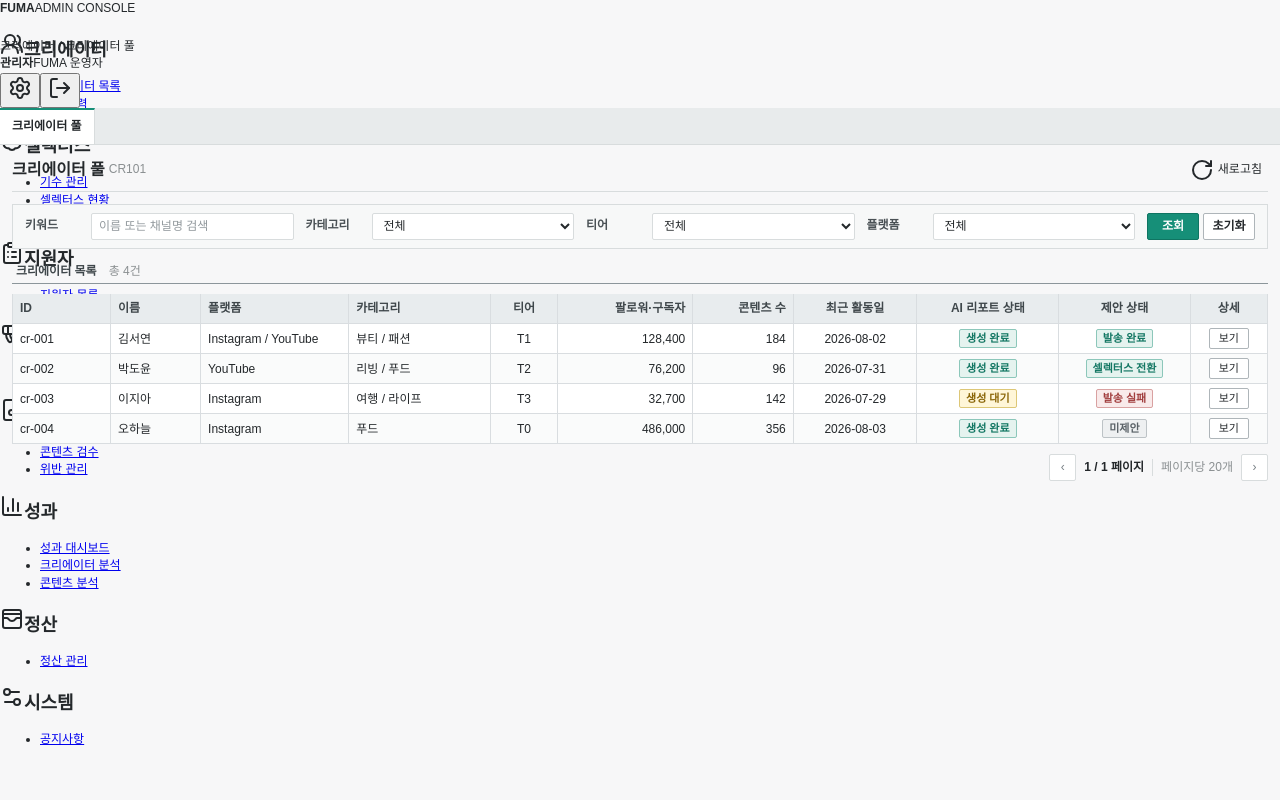
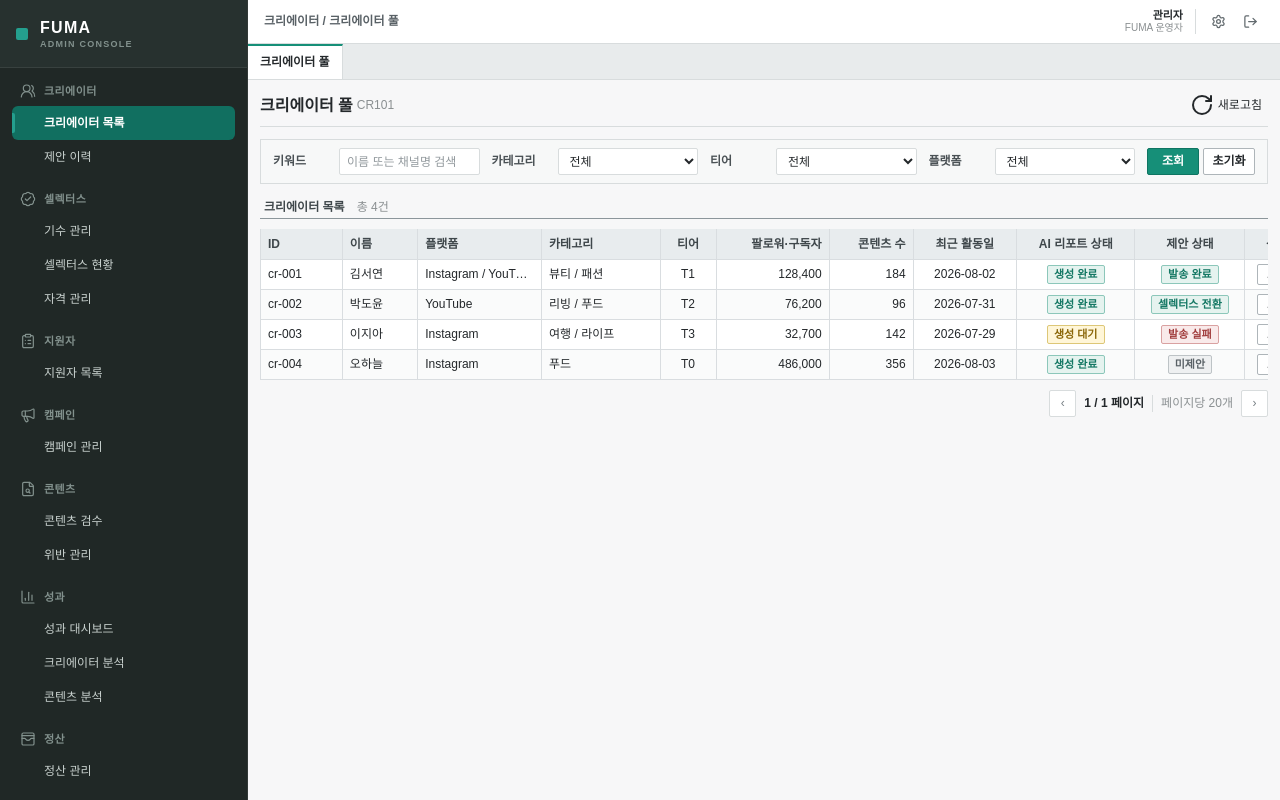
Before and after one commit to HD-Fuma/fe-hiselectors-admin, a React (Vite) app: page / in a window 1280 px wide. Built offline with nearby package versions, Linux system fonts and the light colour scheme.

Commit message:
style: modernize admin navigation shell

```diff
--- a/src/styles/admin.css
+++ b/src/styles/admin.css
@@ -358,7 +358,7 @@
   display: grid;
   place-items: center;
   padding: var(--hsas-space-16) var(--hsas-space-16) var(--hsas-space-16)
-    calc(var(--hsas-rail-width) + var(--hsas-menu-width) + var(--hsas-space-16));
+    calc(var(--hsas-sidebar-width) + var(--hsas-space-16));
   background: rgb(20 25 28 / 48%);
 }
 
@@ -490,109 +490,242 @@
   display: grid;
   min-width: 1280px;
   min-height: 100vh;
-  grid-template-rows: var(--hsas-top-bar-height) minmax(0, 1fr);
+  grid-template-columns: var(--hsas-sidebar-width) minmax(0, 1fr);
+  align-items: start;
   background: var(--hsas-background);
 }
 
-.hsas-admin-shell__body {
-  display: flex;
-  min-width: 0;
-}
-
 .hsas-admin-shell__workspace {
   min-width: 0;
-  flex: 1 1 auto;
-}
-
-.hsas-admin-shell__topbar {
-  display: flex;
-  height: var(--hsas-top-bar-height);
-  align-items: center;
-  padding: 0 var(--hsas-space-12);
+  min-height: 100vh;
+}
+
+.hsas-admin-shell__content {
+  padding: var(--hsas-space-12);
+}
+
+.hsas-admin-sidebar {
+  position: sticky;
+  z-index: 10;
+  top: 0;
+  display: grid;
+  width: var(--hsas-sidebar-width);
+  height: 100dvh;
+  align-self: start;
+  grid-template-rows: 68px minmax(0, 1fr);
+  overflow: hidden;
+  border-right: 1px solid var(--hsas-sidebar-border);
+  background: var(--hsas-sidebar-background);
+  color: var(--hsas-sidebar-text);
+}
+
+.hsas-admin-sidebar__brand {
+  display: grid;
+  grid-template-columns: 14px minmax(0, 1fr);
+  grid-template-rows: repeat(2, auto);
+  align-content: center;
+  column-gap: 10px;
+  padding: 0 var(--hsas-space-16);
+  border-bottom: 1px solid var(--hsas-sidebar-border);
+  background: var(--hsas-sidebar-surface);
+}
+
+.hsas-admin-sidebar__brand::before {
+  width: 12px;
+  height: 12px;
+  align-self: center;
+  border-radius: 2px;
+  background: var(--hsas-teal-accent);
+  content: "";
+  grid-row: 1 / span 2;
+}
+
+.hsas-admin-sidebar__brand-name {
+  color: var(--hsas-text-inverse);
+  font-size: 16px;
+  font-weight: 700;
+  letter-spacing: 0.08em;
+  line-height: 20px;
+}
+
+.hsas-admin-sidebar__brand-caption {
+  color: var(--hsas-sidebar-heading);
+  font-size: 9px;
+  font-weight: 700;
+  letter-spacing: 0.14em;
+  line-height: 12px;
+}
+
+.hsas-admin-sidebar__navigation {
+  min-height: 0;
+  padding: var(--hsas-space-12);
+  overflow-y: auto;
+  overscroll-behavior: contain;
+  scrollbar-color: #53615e transparent;
+  scrollbar-width: thin;
+}
+
+.hsas-admin-sidebar__navigation::-webkit-scrollbar {
+  width: 8px;
+}
+
+.hsas-admin-sidebar__navigation::-webkit-scrollbar-track {
+  background: transparent;
+}
+
+.hsas-admin-sidebar__navigation::-webkit-scrollbar-thumb {
+  border: 2px solid var(--hsas-sidebar-background);
+  border-radius: 999px;
+  background: #53615e;
+}
+
+.hsas-admin-sidebar__group + .hsas-admin-sidebar__group {
+  margin-top: 14px;
+}
+
+.hsas-admin-sidebar__group-title {
+  display: flex;
+  height: 22px;
+  align-items: center;
+  gap: var(--hsas-space-8);
+  padding: 0 var(--hsas-space-8);
+  margin: 0 0 var(--hsas-space-4);
+  color: var(--hsas-sidebar-heading);
+  font-size: 11px;
+  font-weight: 700;
+  letter-spacing: 0.04em;
+  line-height: 22px;
+}
+
+.hsas-admin-sidebar__group-title svg {
+  width: 16px;
+  height: 16px;
+  flex: 0 0 16px;
+  stroke-width: 1.8;
+}
+
+.hsas-admin-sidebar__list {
+  margin: 0;
+  padding: 0;
+  list-style: none;
+}
+
+.hsas-admin-sidebar__link {
+  position: relative;
+  display: flex;
+  height: var(--hsas-sidebar-row-height);
+  align-items: center;
+  padding: 0 var(--hsas-space-8) 0 32px;
+  border-radius: var(--hsas-sidebar-radius);
+  color: var(--hsas-sidebar-text);
+  font-size: 12px;
+  font-weight: 500;
+  line-height: var(--hsas-sidebar-row-height);
+  text-decoration: none;
+}
+
+.hsas-admin-sidebar__link:not(.hsas-admin-sidebar__link--active):hover {
+  background: var(--hsas-sidebar-hover);
+  color: var(--hsas-text-inverse);
+}
+
+.hsas-admin-sidebar__link:focus-visible {
+  outline: 2px solid var(--hsas-teal-accent);
+  outline-offset: -2px;
+}
+
+.hsas-admin-sidebar__link--active {
+  background: var(--hsas-sidebar-active);
+  color: var(--hsas-text-inverse);
+  font-weight: 700;
+}
+
+.hsas-admin-sidebar__link--active::before {
+  position: absolute;
+  top: 7px;
+  bottom: 7px;
+  left: 0;
+  width: 3px;
+  border-radius: 0 2px 2px 0;
+  background: var(--hsas-teal-accent);
+  content: "";
+}
+
+.hsas-admin-topbar {
+  position: relative;
+  z-index: 5;
+  display: flex;
+  height: var(--hsas-topbar-height);
+  align-items: center;
+  justify-content: space-between;
+  gap: var(--hsas-space-16);
+  padding: 0 var(--hsas-space-16);
   border-bottom: 1px solid var(--hsas-border);
   background: var(--hsas-surface);
 }
 
-.hsas-admin-shell__content {
-  padding: var(--hsas-space-12);
-}
-
-.hsas-icon-rail {
-  display: flex;
-  width: var(--hsas-rail-width);
-  flex: 0 0 var(--hsas-rail-width);
-  flex-direction: column;
-  background: var(--hsas-icon-rail);
-}
-
-.hsas-icon-rail__button,
-.hsas-page-header__favorite,
-.hsas-page-header__refresh,
-.hsas-mega-menu__close,
-.hsas-mega-menu__group {
+.hsas-admin-topbar__context {
+  overflow: hidden;
+  color: #596166;
+  font-weight: 600;
+  text-overflow: ellipsis;
+  white-space: nowrap;
+}
+
+.hsas-admin-topbar__utilities {
+  display: flex;
+  flex: 0 0 auto;
+  align-items: center;
+  gap: var(--hsas-space-4);
+}
+
+.hsas-admin-topbar__account {
+  display: grid;
+  justify-items: end;
+  padding-right: var(--hsas-space-12);
+  margin-right: var(--hsas-space-4);
+  border-right: 1px solid var(--hsas-border);
+  line-height: 1.15;
+}
+
+.hsas-admin-topbar__account-name {
+  color: var(--hsas-text);
+  font-size: 11px;
+}
+
+.hsas-admin-topbar__account-role {
+  color: var(--hsas-text-muted);
+  font-size: 10px;
+}
+
+.hsas-admin-topbar__utility-button {
+  display: grid;
+  width: 28px;
+  height: 28px;
+  padding: 0;
+  border: 1px solid transparent;
+  border-radius: 4px;
+  background: transparent;
+  color: #626a6e;
+  cursor: pointer;
+  place-items: center;
+}
+
+.hsas-admin-topbar__utility-button:hover {
+  border-color: var(--hsas-border);
+  background: var(--hsas-surface-muted);
+  color: var(--hsas-text);
+}
+
+.hsas-admin-topbar__utility-button svg {
+  width: 15px;
+  height: 15px;
+}
+
+.hsas-page-header__refresh {
   border: 0;
   background: transparent;
   cursor: pointer;
-}
-
-.hsas-icon-rail__button {
-  display: grid;
-  width: var(--hsas-rail-width);
-  height: var(--hsas-rail-width);
-  padding: 0;
-  place-items: center;
-  color: var(--hsas-text-inverse);
-}
-
-.hsas-icon-rail__button:nth-of-type(3) {
-  margin-top: auto;
-}
-
-.hsas-icon-rail__button svg {
-  width: 20px;
-  height: 20px;
-}
-
-.hsas-my-menu {
-  width: var(--hsas-menu-width);
-  flex: 0 0 var(--hsas-menu-width);
-  padding: var(--hsas-space-12);
-  background: var(--hsas-nav);
-  color: var(--hsas-text-inverse);
-}
-
-.hsas-my-menu__title {
-  font-weight: 700;
-}
-
-.hsas-my-menu__group-title,
-.hsas-my-menu__list,
-.hsas-mega-menu__child-list {
-  margin: 0;
-  padding: 0;
-}
-
-.hsas-my-menu__group-title {
-  margin-top: var(--hsas-space-12);
-  font-size: 13px;
-}
-
-.hsas-my-menu__list,
-.hsas-mega-menu__child-list {
-  list-style: none;
-}
-
-.hsas-my-menu__link {
-  display: block;
-  padding: var(--hsas-space-8);
-  color: #d7dcde;
-  text-decoration: none;
-}
-
-.hsas-my-menu__link--active {
-  background: var(--hsas-teal);
-  color: var(--hsas-text-inverse);
-  font-weight: 700;
 }
 
 .hsas-work-tabs {
@@ -648,100 +781,6 @@
   border: 1px solid var(--hsas-border);
   background: var(--hsas-surface);
   padding: var(--hsas-space-16);
-}
-
-.hsas-mega-menu-backdrop {
-  position: fixed;
-  z-index: 20;
-  inset: 0;
-  display: block;
-  padding: 0;
-  overflow: hidden;
-  background: #f8f8fa;
-}
-
-.hsas-mega-menu {
-  width: 100vw;
-  height: 100vh;
-  border: 1px solid var(--hsas-teal-dark);
-  background: var(--hsas-surface);
-  box-shadow: none;
-}
-
-.hsas-mega-menu__title-bar {
-  display: flex;
-  align-items: center;
-  justify-content: space-between;
-  height: 25px;
-  padding: 0 var(--hsas-space-12);
-  background: var(--hsas-teal);
-  color: var(--hsas-text-inverse);
-}
-
-.hsas-mega-menu__title,
-.hsas-mega-menu__group-title {
-  margin: 0;
-}
-
-.hsas-mega-menu__title {
-  font-size: 14px;
-}
-
-.hsas-mega-menu__close {
-  color: var(--hsas-text-inverse);
-}
-
-.hsas-mega-menu__body {
-  display: flex;
-  min-height: calc(100vh - 25px);
-  background: #f8f8fa;
-}
-
-.hsas-mega-menu__groups,
-.hsas-mega-menu__children {
-  display: flex;
-  flex-direction: column;
-  padding: var(--hsas-space-12);
-}
-
-.hsas-mega-menu__groups {
-  width: 141px;
-  flex: 0 0 141px;
-  border-right: 1px solid var(--hsas-border);
-  background: var(--hsas-surface);
-}
-
-.hsas-mega-menu__group {
-  min-height: 28px;
-  padding: var(--hsas-space-8) var(--hsas-space-12);
-  text-align: left;
-}
-
-.hsas-mega-menu__group--active {
-  background: #f1f3f3;
-  color: var(--hsas-text);
-  font-weight: 700;
-}
-
-.hsas-mega-menu__group-title {
-  padding-bottom: var(--hsas-space-8);
-  border-bottom: 1px solid #50575a;
-  margin-bottom: var(--hsas-space-8);
-  font-size: 13px;
-}
-
-.hsas-mega-menu__child-list a {
-  display: block;
-  padding: var(--hsas-space-8);
-  color: var(--hsas-text);
-  text-decoration: none;
-}
-
-.hsas-mega-menu__children {
-  width: 222px;
-  flex: 0 0 222px;
-  align-self: flex-start;
-  background: var(--hsas-surface);
 }
 
 .fuma-page,
--- a/src/styles/tokens.css
+++ b/src/styles/tokens.css
@@ -3,9 +3,18 @@
   --hsas-teal-accent: #249f8e;
   --hsas-teal-dark: #0f7562;
   --hsas-teal-soft: #e8f4f1;
-  --hsas-nav: #333333;
-  --hsas-icon-rail: #3c3c3c;
-  --hsas-nav-dark: #282828;
+
+  --hsas-sidebar-width: 248px;
+  --hsas-topbar-height: 44px;
+  --hsas-sidebar-background: #202826;
+  --hsas-sidebar-surface: #27312f;
+  --hsas-sidebar-text: #c9d2cf;
+  --hsas-sidebar-heading: #82918d;
+  --hsas-sidebar-active: #116f60;
+  --hsas-sidebar-hover: #2c3835;
+  --hsas-sidebar-border: rgb(255 255 255 / 8%);
+  --hsas-sidebar-row-height: 34px;
+  --hsas-sidebar-radius: 6px;
 
   --hsas-background: #f7f7f8;
   --hsas-surface: #ffffff;
@@ -33,13 +42,7 @@
   --hsas-font-size-body: 12px;
   --hsas-line-height-body: 1.45;
 
-  --hsas-rail-width: 40px;
-  --hsas-menu-width: 205px;
-  --hsas-top-bar-height: 38px;
   --hsas-control-height: 27px;
-  --rail-width: 40px;
-  --menu-width: 205px;
-  --topbar-height: 38px;
   --control-height: 27px;
   --font-body: 12px;
   --hsas-radius-square: 0;
```
Also changed, not shown: 2 other files (tests, documents, lock files or other folders).
